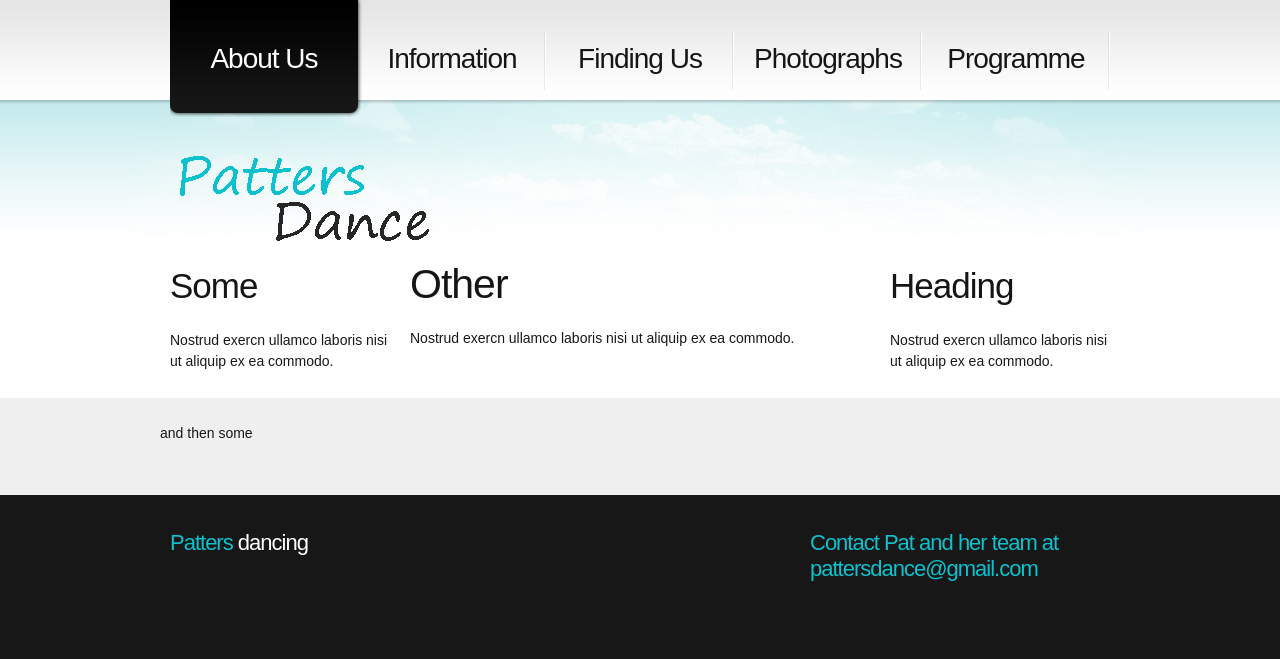
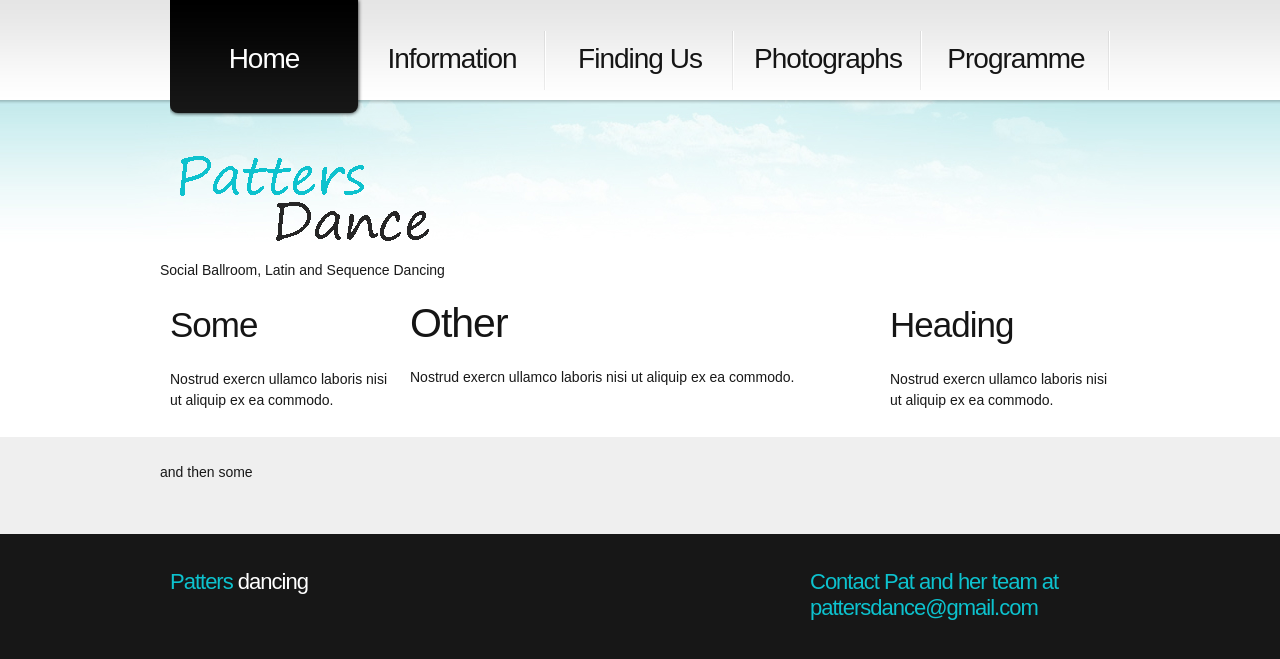
Before and after one commit to ramsayd/patters, a Jekyll site: the page built from index.md, in a window 1280 px wide. Shown: the top 659 px of the page. Built offline with Jekyll 4.4.1, drawn with Linux system fonts in a browser that asks for light colours.

Commit message:
Update index.md

```diff
--- a/index.md
+++ b/index.md
@@ -1,8 +1,10 @@
 ---
-title: About Us
+title: Home
 layout: page
 aside: and then some
 ---
+
+Social Ballroom, Latin and Sequence Dancing
 
 <article class="grid_3">
 	<h3>Some</h3>
```
